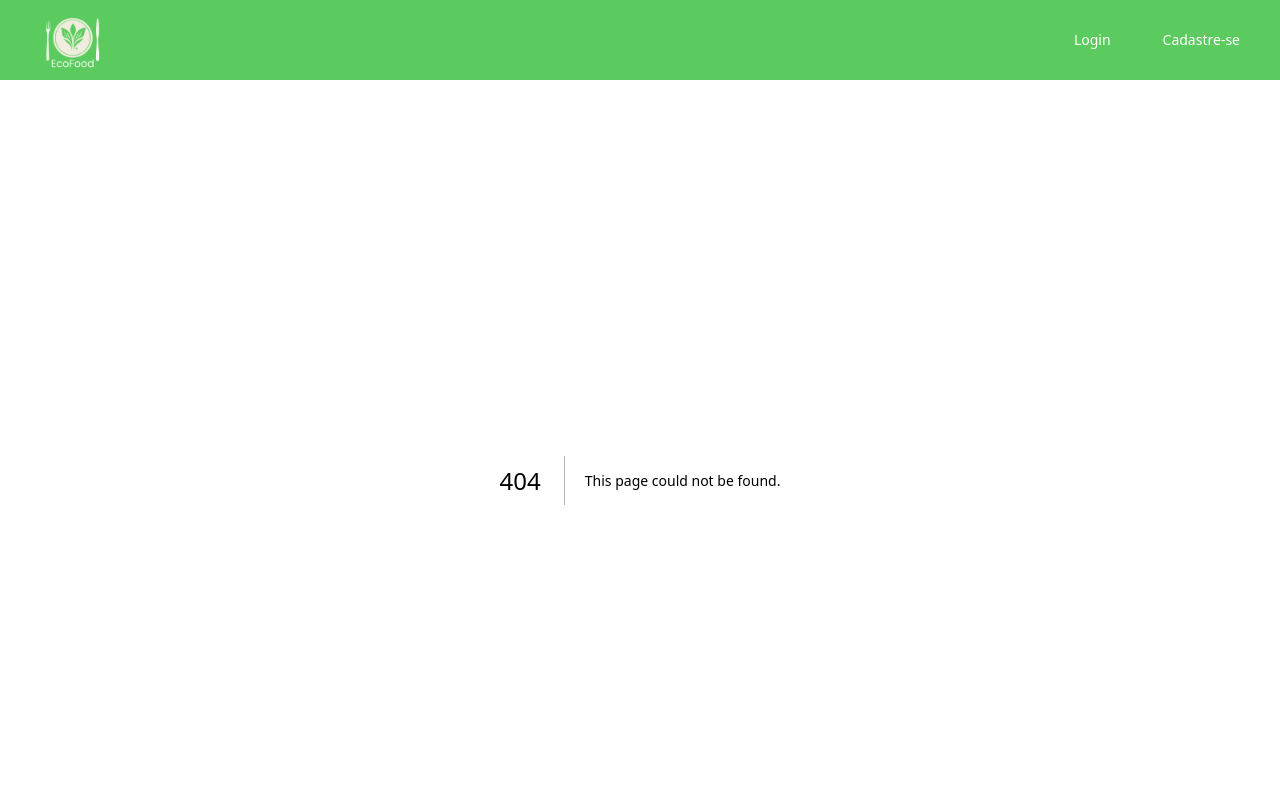
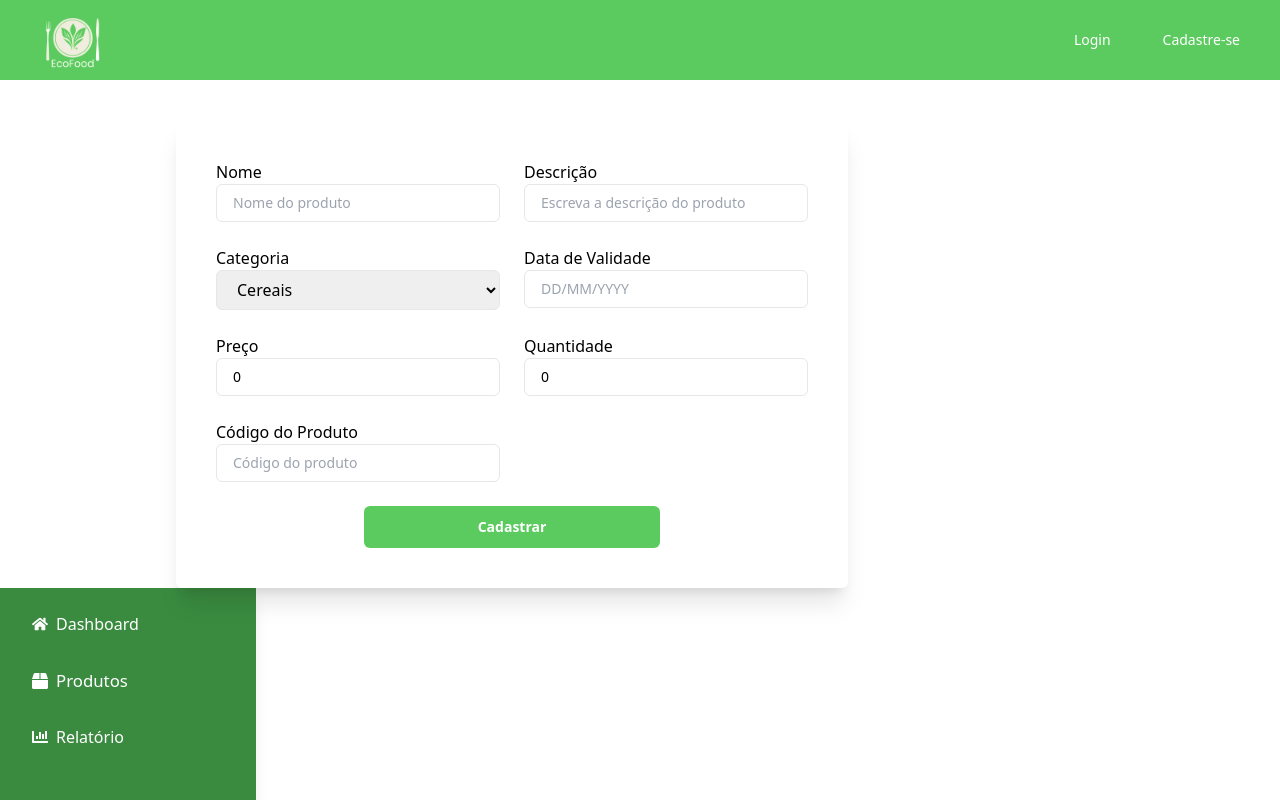
Before and after one commit to yuribodo/a-base-vem-forte, a Next.js app in the folder Front/: page /produtos/adicionar-produto in a window 1280 px wide. Before the commit this address had no page. Shown: the top 800 px of the page. Built offline with nearby package versions, Linux system fonts and the light colour scheme.

Commit message:
feat: create 'adicionar-prdutos' page inside produtos

```diff
--- /dev/null
+++ b/Front/app/produtos/adicionar-produto/page.tsx
@@ -0,0 +1,153 @@
+'use client';
+import Button from '@/components/Button';
+import Input from '@/components/Input';
+import Label from '@/components/Label';
+import React from 'react';
+import Spinner from "../../../components/SpinnerLoading";
+import { useForm } from "react-hook-form";
+import { z } from "zod";
+import { zodResolver } from "@hookform/resolvers/zod";
+import ErroMessage from "../../../components/ErrorMessage";
+
+// Validação de data com regex para formato DD/MM/YYYY
+const dateRegex = /^(0[1-9]|[12][0-9]|3[01])\/(0[1-9]|1[0-2])\/\d{4}$/;
+
+const loginSchema = z.object({
+	name: z.string().min(1, "O campo é obrigatório"),
+	description: z.string().min(6, "A descrição precisa ter ao menos 6 caracteres"),
+	validateDate: z
+		.string()
+		.regex(dateRegex, "Formato de data inválido (use DD/MM/YYYY)"),
+	price: z
+        .string()
+        .transform((val) => Number(val)).refine((val) => !isNaN(val), { message: "O preço deve ser um número", })
+        .refine((val) => val >= 1, { message: "O preço é obrigatório e deve ser pelo menos 1", }),
+	quantity: z
+        .string()
+        .transform((val) => Number(val)).refine((val) => !isNaN(val), { message: "O preço deve ser um número", })
+        .refine((val) => val >= 1, { message: "A quantidade é obrigatório e deve ser pelo menos 1", }),
+	productCode: z.string().min(6, "O código do produto precisa ter ao menos 6 caracteres"),
+});
+
+type loginTypes = z.infer<typeof loginSchema>;
+
+export default function Page() {
+	const {
+		register,
+		handleSubmit,
+		formState: { errors },
+		setError,
+	} = useForm<loginTypes>({
+		resolver: zodResolver(loginSchema),
+		mode: "onChange",
+		defaultValues: {
+			name: "",
+			description: "",
+			validateDate: "",
+			price: 0,
+			quantity: 0,
+			productCode: "",
+		},
+	});
+	let isLoading = false;
+
+	const handleSubmitLogin = (dados: loginTypes) => {
+        isLoading = true;
+		console.log(dados);
+	};
+
+	return (
+		<main className="w-[calc(100vw-16rem)] h-full flex justify-center items-center pt-10 px-20">
+			<section className="w-full max-w-2xl h-full p-10 rounded-md shadow-xl">
+				<form
+					className="flex flex-col gap-6"
+					onSubmit={handleSubmit(handleSubmitLogin)}
+				>
+					<div className="w-full grid grid-cols-1 xl:grid-cols-2 gap-6">
+						<div>
+							<Label htmlFor="name">Nome</Label>
+							<Input
+								type="text"
+								placeholder="Nome do produto"
+								{...register("name")}
+							/>
+							{errors.name && <ErroMessage>{errors.name.message}</ErroMessage>}
+						</div>
+						<div>
+							<Label htmlFor="description">Descrição</Label>
+							<Input
+								type="text"
+								placeholder="Escreva a descrição do produto"
+								{...register("description")}
+							/>
+							{errors.description && <ErroMessage>{errors.description.message}</ErroMessage>}
+						</div>
+						<div className="flex flex-col">
+							<Label htmlFor="category">Categoria</Label>
+							<select name="category" className="px-4 py-[7px] border rounded-md">
+								<option value="cereais">Cereais</option>
+								<option value="carnes">Carnes</option>
+								<option value="laticinios">Laticínios</option>
+								<option value="frutas">Frutas</option>
+								<option value="verduras">Verduras</option>
+								<option value="bebidas">Bebidas</option>
+								<option value="temperos">Temperos</option>
+								<option value="congelados">Congelados</option>
+								<option value="enlatados">Enlatados</option>
+							</select>
+						</div>
+						<div>
+							<Label htmlFor="validateDate">Data de Validade</Label>
+							<Input
+								type="text"
+								placeholder="DD/MM/YYYY"
+								{...register("validateDate")}
+							/>
+							{errors.validateDate && (
+								<ErroMessage>{errors.validateDate.message}</ErroMessage>
+							)}
+						</div>
+						<div>
+							<Label htmlFor="price">Preço</Label>
+							<Input
+								type="text"
+								placeholder="Escreva o preço do produto"
+								{...register("price")}
+							/>
+							{errors.price && <ErroMessage>{errors.price.message}</ErroMessage>}
+						</div>
+						<div>
+							<Label htmlFor="quantity">Quantidade</Label>
+							<Input
+								type="text"
+								placeholder="Quantidade do produto"
+								{...register("quantity")}
+							/>
+							{errors.quantity && <ErroMessage>{errors.quantity.message}</ErroMessage>}
+						</div>
+						<div>
+							<Label htmlFor="productCode">Código do Produto</Label>
+							<Input
+								type="text"
+								placeholder="Código do produto"
+								{...register("productCode")}
+							/>
+							{errors.productCode && (
+								<ErroMessage>{errors.productCode.message}</ErroMessage>
+							)}
+						</div>
+					</div>
+
+					<div className="w-full flex justify-center items-center">
+						<Button
+							type="submit"
+							className="w-1/2 text-white h-[42px] hover:bg-[#3a8b40] transition-colors duration-100 ease-linear font-semibold text-[20px]"
+						>
+							{isLoading ? <Spinner>Cadastrando...</Spinner> : "Cadastrar"}
+						</Button>
+					</div>
+				</form>
+			</section>
+		</main>
+	);
+}
```
